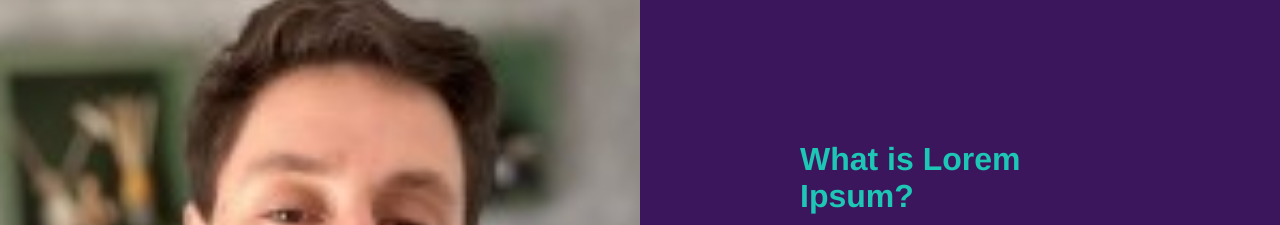
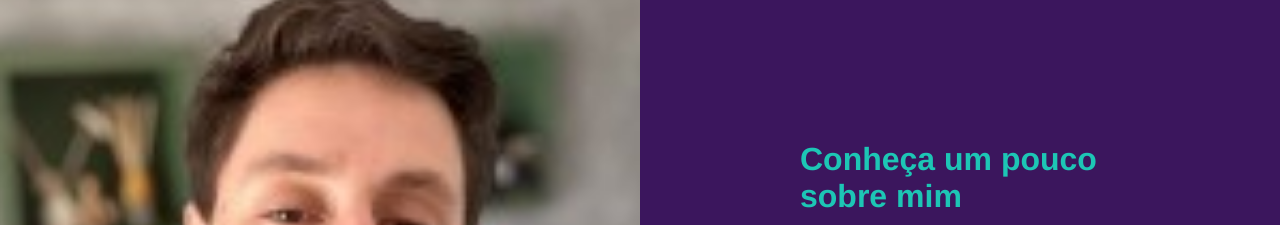
Before and after one commit to MOR4Xx/Pagina-Pessoal-Web, a website built with webpack: page index.html in a window 1280 px wide. Shown: the part 851-1076 px from the top of the page. Built offline with nearby package versions, Linux system fonts and the light colour scheme; files whose address does not match are found by name.

Commit message:
Update index.html

```diff
--- a/index.html
+++ b/index.html
@@ -67,7 +67,7 @@
     <figure class="sobre-img"></figure>
     <div class="sobre-conteudo">
       <div class="texto-sobre">
-        <h1>What is Lorem Ipsum?</h1>
+        <h1>Conheça um pouco sobre mim</h1>
         <p>
           Sou Jorge Afonso, um jovem entusiasta de 19 anos, em busca de oportunidades para aplicar e expandir meus conhecimentos na área de Tecnologia da Informação.
           Estou no terceiro período de Sistemas de Informação e possuo formação técnica em Redes de Computadores pelo Instituto Federal Goiano. Trago comigo uma paixão
```
